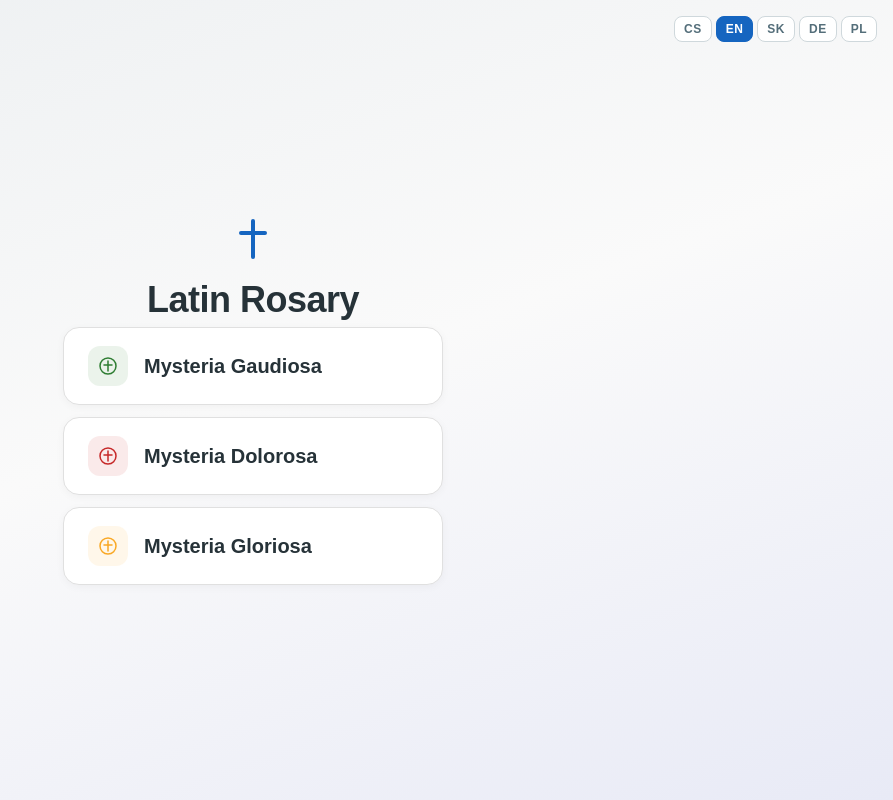
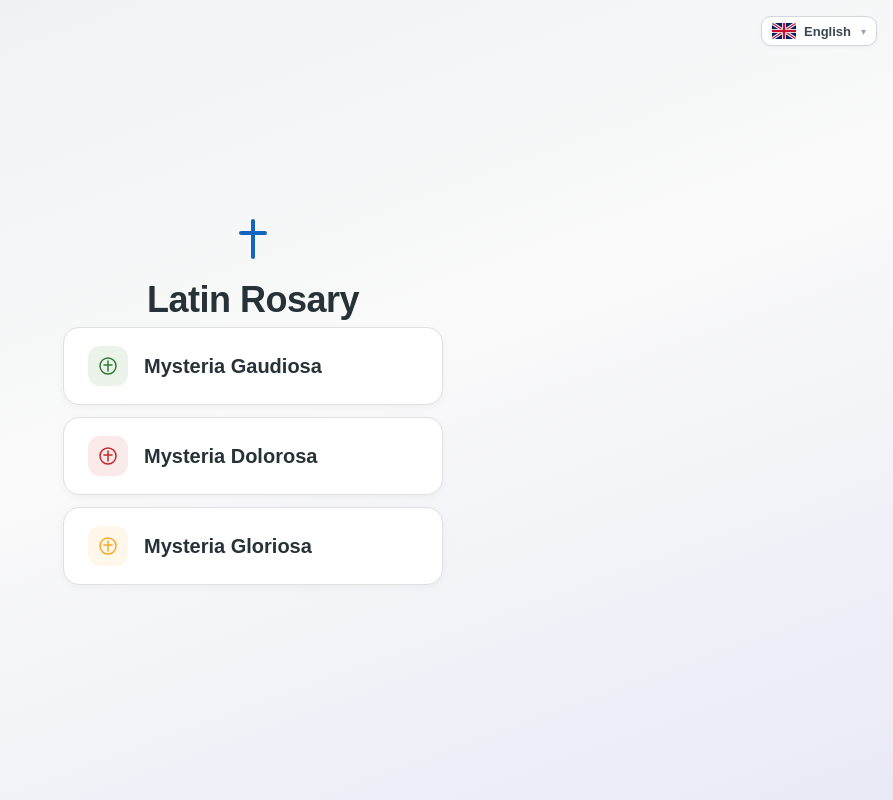
Before and after one commit to tesarik/latin-rosary, a React (Vite) app: page / in a window 1280 px wide. Shown: the whole page, without its empty margins (387-1280 px from the left). Built offline with nearby package versions, Linux system fonts and the light colour scheme.

Commit message:
fix: viewport height

```diff
--- a/src/Rosary.tsx
+++ b/src/Rosary.tsx
@@ -144,23 +144,22 @@ export default function Rosary() {
 
   return (
     <div style={{
-      minHeight: "100vh",
+      height: "100dvh",
+      overflow: "hidden",
       background: "linear-gradient(160deg, #ECEFF1 0%, #FAFAFA 50%, #E8EAF6 100%)",
       display: "flex",
       flexDirection: "column",
       fontFamily: "Arial, sans-serif",
     }}>
 
-      {/* Header */}
+      {/* Sticky top: header + progress bar move together */}
+      <div style={{ position: "sticky", top: 0, zIndex: 10 }}>
         <div style={{
           background: accentColor,
           padding: "16px 20px",
           display: "flex",
           alignItems: "center",
           gap: 12,
-        position: "sticky",
-        top: 0,
-        zIndex: 10,
         }}>
           <button
             onClick={confirmReset}
@@ -200,6 +199,7 @@ export default function Rosary() {
             transition: "width 0.3s ease",
           }} />
         </div>
+      </div>
 
       {/* Main content */}
       <div
@@ -208,6 +208,7 @@ export default function Rosary() {
         onTouchEnd={onTouchEnd}
         style={{
           flex: 1,
+          minHeight: 0,
           overflow: "auto",
           padding: "8px 14px",
           display: "flex",
--- /dev/null
+++ b/src/rosary/Flag.tsx
@@ -0,0 +1,76 @@
+import type { Locale } from "./i18n";
+
+// Inline SVG flags at a uniform 24×16 viewBox. The Union Jack and German flag
+// have non-3:2 native ratios — they stretch slightly to fit, but at icon size
+// the simplification is fine. The Slovak shield is intentionally retained
+// (without it the flag is indistinguishable from the Russian tricolor).
+type Props = {
+  locale: Locale;
+  width?: number;
+  height?: number;
+};
+
+export default function Flag({ locale, width = 24, height = 16 }: Props) {
+  const props = {
+    width,
+    height,
+    viewBox: "0 0 24 16",
+    "aria-hidden": true as const,
+    style: { display: "block", borderRadius: 2, flexShrink: 0 } as const,
+  };
+
+  switch (locale) {
+    case "cs":
+      return (
+        <svg {...props}>
+          <rect width="24" height="8" fill="#FFFFFF" />
+          <rect y="8" width="24" height="8" fill="#D7141A" />
+          <polygon points="0,0 0,16 12,8" fill="#11457E" />
+        </svg>
+      );
+
+    case "en":
+      return (
+        <svg {...props}>
+          <rect width="24" height="16" fill="#012169" />
+          <path d="M0,0 L24,16 M24,0 L0,16" stroke="#FFFFFF" strokeWidth="3.2" />
+          <path d="M0,0 L24,16 M24,0 L0,16" stroke="#C8102E" strokeWidth="1.1" />
+          <rect x="10" y="0" width="4" height="16" fill="#FFFFFF" />
+          <rect x="0" y="6" width="24" height="4" fill="#FFFFFF" />
+          <rect x="10.8" y="0" width="2.4" height="16" fill="#C8102E" />
+          <rect x="0" y="6.8" width="24" height="2.4" fill="#C8102E" />
+        </svg>
+      );
+
+    case "sk":
+      return (
+        <svg {...props}>
+          <rect width="24" height="5.33" fill="#FFFFFF" />
+          <rect y="5.33" width="24" height="5.34" fill="#0B4EA2" />
+          <rect y="10.67" width="24" height="5.33" fill="#EE1C25" />
+          <path d="M3,3.5 L9,3.5 L9,9.5 Q9,12 6,13 Q3,12 3,9.5 Z" fill="#EE1C25" stroke="#FFFFFF" strokeWidth="0.6" />
+          <path d="M3.3,11.3 Q4.5,10.3 6,11 Q7.5,10.3 8.7,11.3 L8.7,12.4 L3.3,12.4 Z" fill="#0B4EA2" />
+          <rect x="5.7" y="4.6" width="0.6" height="6.4" fill="#FFFFFF" />
+          <rect x="4.3" y="5.7" width="3.4" height="0.6" fill="#FFFFFF" />
+          <rect x="4.7" y="7.4" width="2.6" height="0.6" fill="#FFFFFF" />
+        </svg>
+      );
+
+    case "de":
+      return (
+        <svg {...props}>
+          <rect width="24" height="5.33" fill="#000000" />
+          <rect y="5.33" width="24" height="5.34" fill="#DD0000" />
+          <rect y="10.67" width="24" height="5.33" fill="#FFCE00" />
+        </svg>
+      );
+
+    case "pl":
+      return (
+        <svg {...props}>
+          <rect width="24" height="8" fill="#FFFFFF" />
+          <rect y="8" width="24" height="8" fill="#DC143C" />
+        </svg>
+      );
+  }
+}
--- a/src/rosary/MysteryMenu.tsx
+++ b/src/rosary/MysteryMenu.tsx
@@ -1,11 +1,121 @@
+import { useEffect, useRef, useState } from "react";
 import { MYSTERIES, type MysteryKey } from "./prayers";
 import { STRINGS, SUPPORTED_LOCALES, type Locale } from "./i18n";
+import Flag from "./Flag";
 
 type Props = {
   onStart: (key: MysteryKey) => void;
   locale: Locale;
   onLocaleChange: (locale: Locale) => void;
 };
+
+// Custom flag dropdown. Native <select> can't render SVG inside <option>, so
+// this is a button + listbox pattern with outside-click + Escape to close.
+function LanguagePicker({ locale, onChange }: { locale: Locale; onChange: (l: Locale) => void }) {
+  const [open, setOpen] = useState(false);
+  const ref = useRef<HTMLDivElement | null>(null);
+  const t = STRINGS[locale];
+
+  useEffect(() => {
+    if (!open) return;
+    const onDocDown = (e: MouseEvent) => {
+      if (ref.current && !ref.current.contains(e.target as Node)) setOpen(false);
+    };
+    const onKey = (e: KeyboardEvent) => {
+      if (e.key === "Escape") setOpen(false);
+    };
+    document.addEventListener("mousedown", onDocDown);
+    document.addEventListener("keydown", onKey);
+    return () => {
+      document.removeEventListener("mousedown", onDocDown);
+      document.removeEventListener("keydown", onKey);
+    };
+  }, [open]);
+
+  return (
+    <div ref={ref} style={{ position: "absolute", top: 16, right: 16 }}>
+      <button
+        onClick={() => setOpen((o) => !o)}
+        aria-haspopup="listbox"
+        aria-expanded={open}
+        aria-label={t.languagePickerAria}
+        style={{
+          display: "flex",
+          alignItems: "center",
+          gap: 8,
+          padding: "6px 10px",
+          borderRadius: 10,
+          border: "1px solid #CFD8DC",
+          background: "white",
+          cursor: "pointer",
+          fontFamily: "Arial, sans-serif",
+          fontSize: 13,
+          color: "#37474F",
+          boxShadow: "0 1px 4px rgba(0,0,0,0.04)",
+        }}
+      >
+        <Flag locale={locale} />
+        <span lang={locale} style={{ fontWeight: 600 }}>{STRINGS[locale].localeName}</span>
+        <span aria-hidden="true" style={{ fontSize: 10, marginLeft: 2, color: "#90A4AE" }}>{open ? "▴" : "▾"}</span>
+      </button>
+      {open && (
+        <ul
+          role="listbox"
+          aria-label={t.languagePickerAria}
+          style={{
+            position: "absolute",
+            top: "calc(100% + 4px)",
+            right: 0,
+            minWidth: 170,
+            margin: 0,
+            padding: 4,
+            listStyle: "none",
+            background: "white",
+            border: "1px solid #CFD8DC",
+            borderRadius: 10,
+            boxShadow: "0 6px 24px rgba(0,0,0,0.12)",
+            zIndex: 20,
+          }}
+        >
+          {SUPPORTED_LOCALES.map((code) => {
+            const active = code === locale;
+            return (
+              <li key={code}>
+                <button
+                  role="option"
+                  aria-selected={active}
+                  onClick={() => { onChange(code); setOpen(false); }}
+                  lang={code}
+                  style={{
+                    width: "100%",
+                    display: "flex",
+                    alignItems: "center",
+                    gap: 10,
+                    padding: "8px 10px",
+                    border: "none",
+                    borderRadius: 6,
+                    background: active ? "#ECEFF1" : "transparent",
+                    color: "#263238",
+                    fontFamily: "Arial, sans-serif",
+                    fontSize: 14,
+                    fontWeight: active ? 600 : 500,
+                    cursor: active ? "default" : "pointer",
+                    textAlign: "left",
+                  }}
+                  onMouseEnter={(e) => { if (!active) e.currentTarget.style.background = "#F5F7F8"; }}
+                  onMouseLeave={(e) => { if (!active) e.currentTarget.style.background = "transparent"; }}
+                >
+                  <Flag locale={code} />
+                  <span>{STRINGS[code].localeName}</span>
+                </button>
+              </li>
+            );
+          })}
+        </ul>
+      )}
+    </div>
+  );
+}
 
 // Start screen: title + one button per mystery set. Also hosts the language
 // picker — language is locked in once a rosary starts.
@@ -25,46 +135,7 @@ export default function MysteryMenu({ onStart, locale, onLocaleChange }: Props)
       padding: 24,
       position: "relative",
     }}>
-      <div
-        role="group"
-        aria-label={t.languagePickerAria}
-        style={{
-          position: "absolute",
-          top: 16,
-          right: 16,
-          display: "flex",
-          gap: 4,
-        }}
-      >
-        {SUPPORTED_LOCALES.map((code) => {
-          const active = code === locale;
-          return (
-            <button
-              key={code}
-              onClick={() => onLocaleChange(code)}
-              aria-pressed={active}
-              aria-label={STRINGS[code].localeName}
-              lang={code}
-              style={{
-                padding: "5px 9px",
-                borderRadius: 8,
-                border: "1px solid",
-                borderColor: active ? "#1565C0" : "#CFD8DC",
-                background: active ? "#1565C0" : "white",
-                color: active ? "white" : "#546E7A",
-                cursor: active ? "default" : "pointer",
-                fontSize: 12,
-                fontWeight: 600,
-                fontFamily: "Arial, sans-serif",
-                letterSpacing: 0.5,
-                textTransform: "uppercase",
-              }}
-            >
-              {code}
-            </button>
-          );
-        })}
-      </div>
+      <LanguagePicker locale={locale} onChange={onLocaleChange} />
 
       <svg width="48" height="48" viewBox="0 0 48 48" aria-hidden="true" style={{ marginBottom: 16 }}>
         <line x1="24" y1="6" x2="24" y2="42" stroke="#1565C0" strokeWidth="4" strokeLinecap="round" />
```
Also changed, not shown: 1 other file (tests, documents, lock files or other folders). Lines whose indentation alone changed are shown as unchanged.
